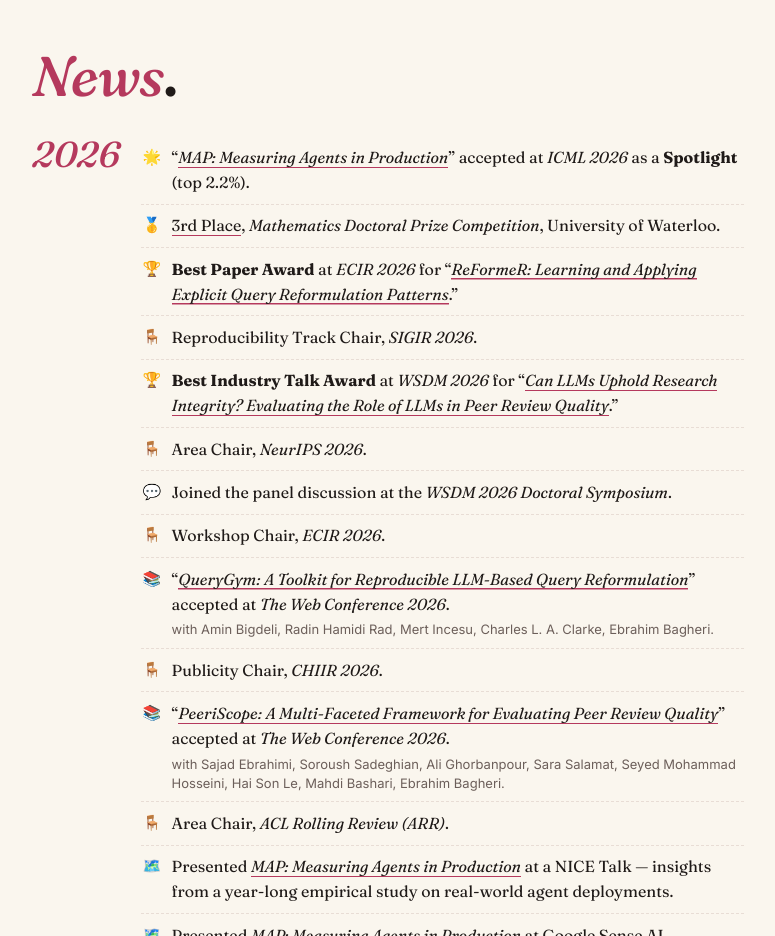
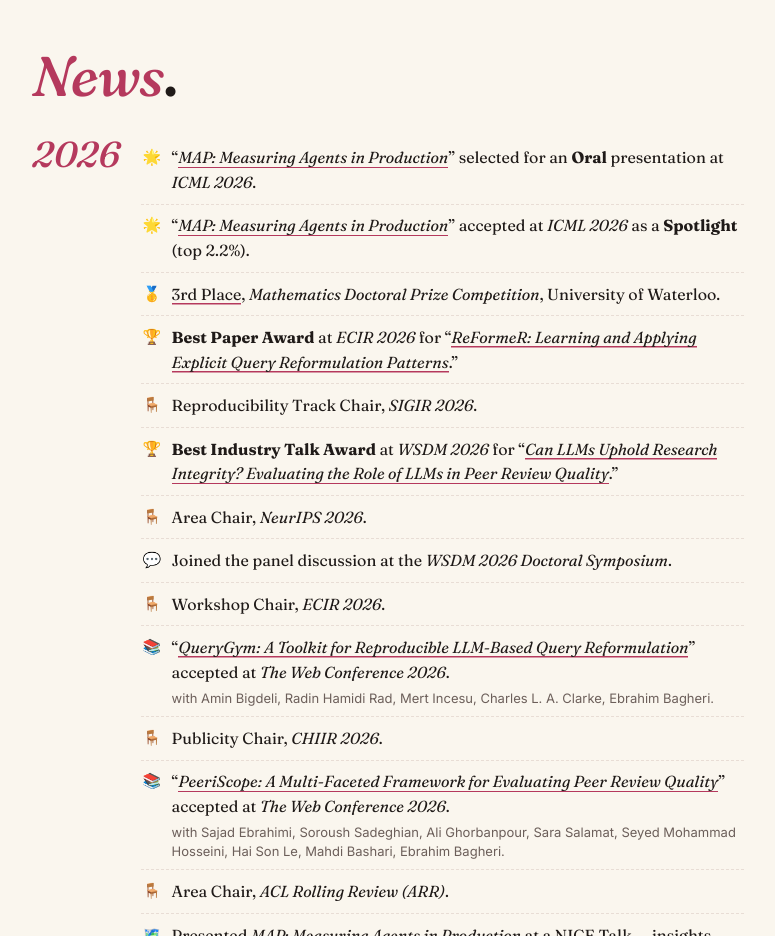
Before and after one commit to Narabzad/negara-website, a plain HTML site: page index.html in a window 1280 px wide. Shown: the part 780-1716 px from the top of the page, without its empty margins (252-1027 px from the left). Drawn offline with Linux system fonts and the light colour scheme.

Commit message:
Add MAP Oral at ICML 2026 news item (above the Spotlight entry)
Co-Authored-By: Claude Opus 4.7 (1M context) <noreply@anthropic.com>

```diff
--- a/index.html
+++ b/index.html
@@ -94,6 +94,11 @@
       <section class="news-year">
         <h2 class="year">2026</h2>
         <ul class="news-items">
+          <li><span class="emoji">&#127775;</span>
+            <div>
+              <p>&ldquo;<a href="https://arxiv.org/html/2512.04123v1"><em>MAP: Measuring Agents in Production</em></a>&rdquo; selected for an <strong>Oral</strong> presentation at <em>ICML 2026</em>.</p>
+            </div>
+          </li>
           <li><span class="emoji">&#127775;</span>
             <div>
               <p>&ldquo;<a href="https://arxiv.org/html/2512.04123v1"><em>MAP: Measuring Agents in Production</em></a>&rdquo; accepted at <em>ICML 2026</em> as a <strong>Spotlight</strong> (top 2.2%).</p>
```
Also changed, not shown: news.html (+3 -0 lines).
